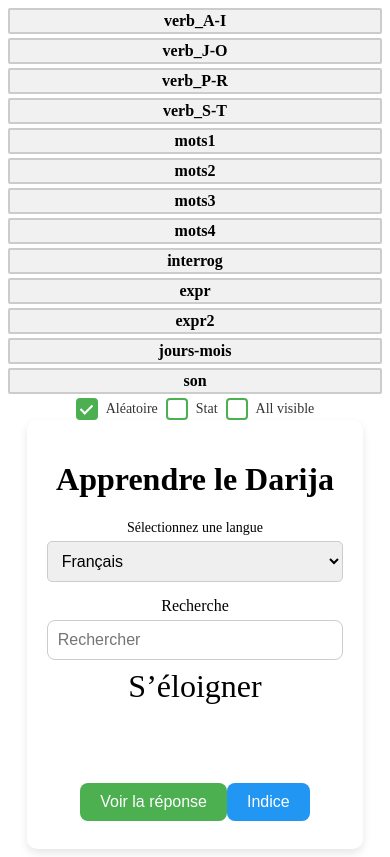
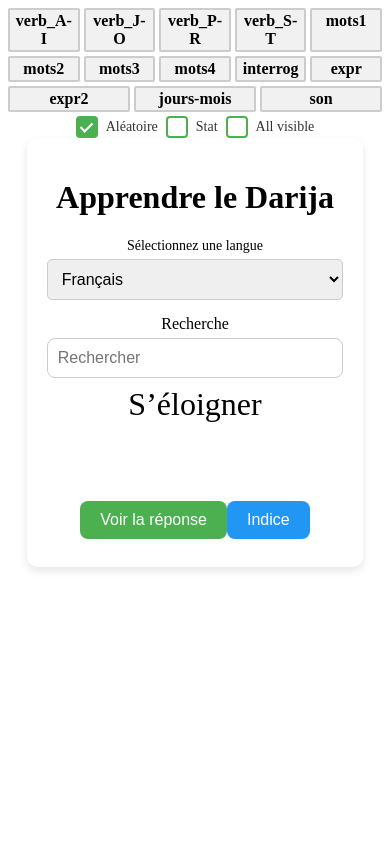
Before and after one commit to locfab/Traduction, a Nuxt app: page / in a window 390 px wide. Built offline with nearby package versions, Linux system fonts and the light colour scheme.

Commit message:
media query

```diff
--- a/pages/index.vue
+++ b/pages/index.vue
@@ -206,18 +206,12 @@ onMounted(() => {
   margin-left: 8px;
 }
 
-@media (max-width: 600px) {
+@media (max-width: 400px) {
   .container {
     width: 90%;
   }
   .category {
-    flex: 1 0 30%; /* Ajustement pour petits écrans */
-  }
-}
-
-@media (max-width: 400px) {
-  .category {
-    flex: 1 0 100%;
+    flex: 1 0 19%; /* Ajustement pour petits écrans */
   }
 }
 </style>
```
